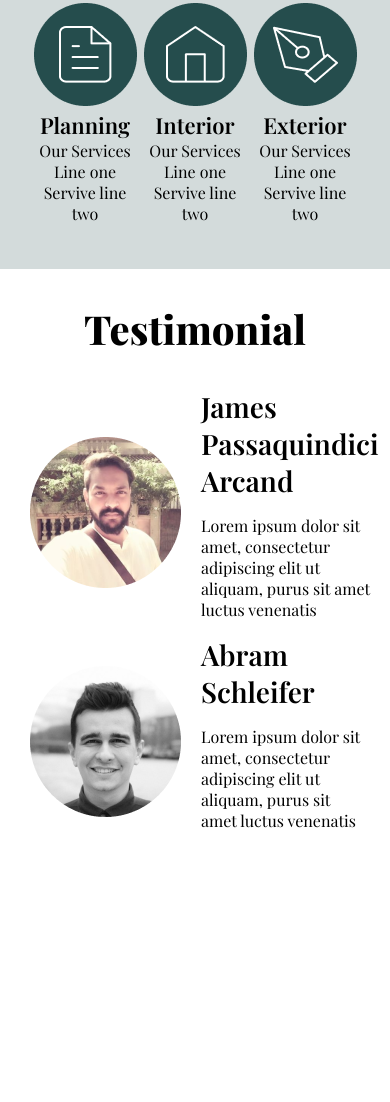
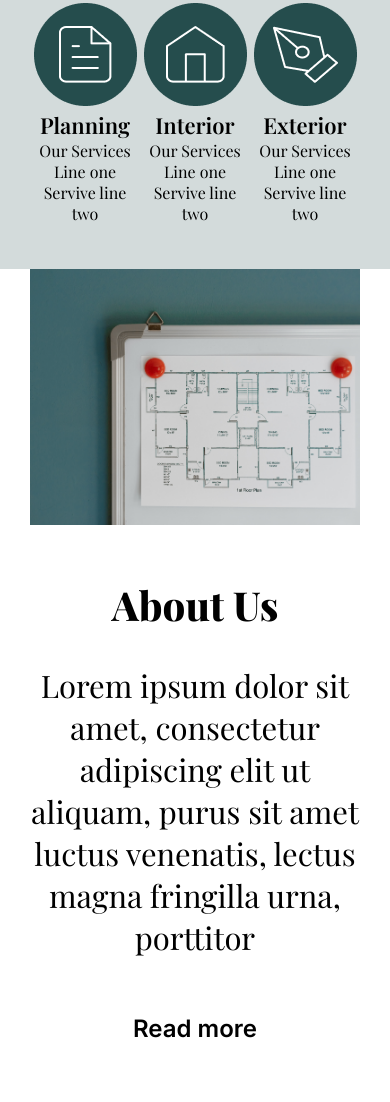
Before and after one commit to zheleznyak-cat/site_4_portfolio, a plain HTML site: page index.html in a window 390 px wide. Shown: the part 1048-2150 px from the top of the page. Before the commit the page ends 1895 px from the top, so only its background shows below. Drawn offline with nearby package versions, Linux system fonts and the light colour scheme; a web font is replaced by a local one.

Commit message:
add about

```diff
--- a/css/style.css
+++ b/css/style.css
@@ -124,6 +124,38 @@ h6 {
   padding: 0;
   max-width: 158px;
 }
+/* about */
+.about {
+  display: flex;
+}
+.about__img {
+  margin-left: -30px;
+  width: 100%;
+}
+.about_right {
+  margin-left: 80px;
+  padding-top: 20px;
+}
+.about_right p {
+  font-size: 31px;
+}
+.about_right p {
+  font-size: 31px;
+  max-width: 456px;
+}
+.about_right h6 {
+  font-size: 24px;
+  font-weight: 600;
+  cursor: pointer;
+}
+.about_right h6:hover {
+  opacity: 0.8;
+}
+
+
+
+
+
 
 
 .team__item {
@@ -164,12 +196,25 @@ margin-left: 150px;
 }
 .header {
   padding: 0;
-  /* min-height: 639px; */
   padding-top: 100px;
 }
 .header__title  {
   width: 550px;
   height: 450px;
+}
+.about {
+  flex-direction: column;
+}
+.about_right {
+  text-align: center;
+  margin: 0 auto;
+}
+.about_right p {
+  font-size: 31px;
+  max-width: 900px;
+}
+.about__img {
+  margin: 0 auto;
 }
 
 
@@ -211,6 +256,15 @@ p {
 .header h6 {
   max-width: 308px;
 }
+.about_right p {
+  font-size: 24px;
+}
+
+
+
+
+
+
 }
 @media screen and (max-device-width:576px) {
 .menu ul {
--- a/index.html
+++ b/index.html
@@ -52,6 +52,18 @@
     </div>
   </section>
 
+  <section>
+    <div class="container">
+      <div class="about">
+        <img class="about__img" src="img/pexels-anete-lusina-4792491 1.png" alt="">
+        <div class="about_right">
+          <h2>About Us</h2>
+          <p>Lorem ipsum dolor sit amet, consectetur adipiscing elit ut aliquam, purus sit amet luctus venenatis, lectus magna fringilla urna, porttitor</p>
+          <h6>Read more</h6>
+        </div>
+      </div>
+    </div>
+  </section>
 
 
   <section class="team">
```
Also changed, not shown: img/pexels-anete-lusina-4792491 1.png (added).
